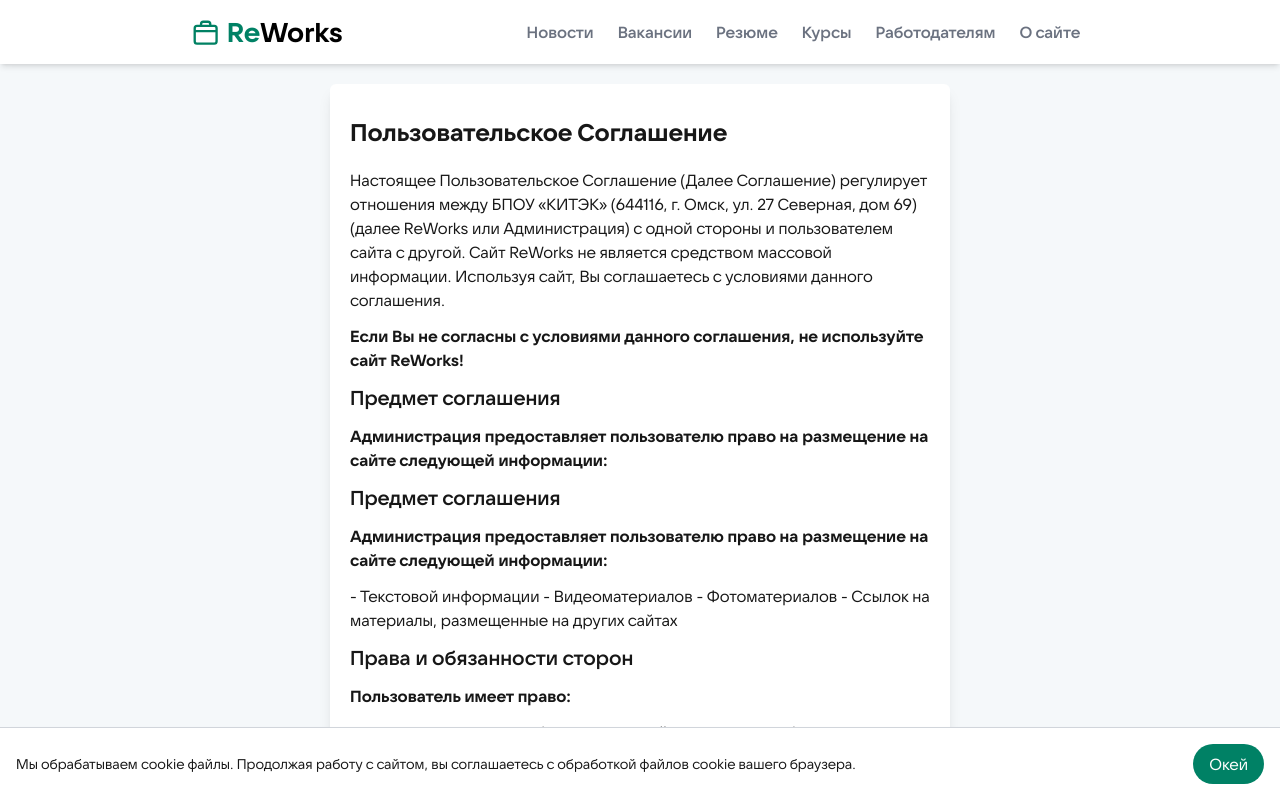
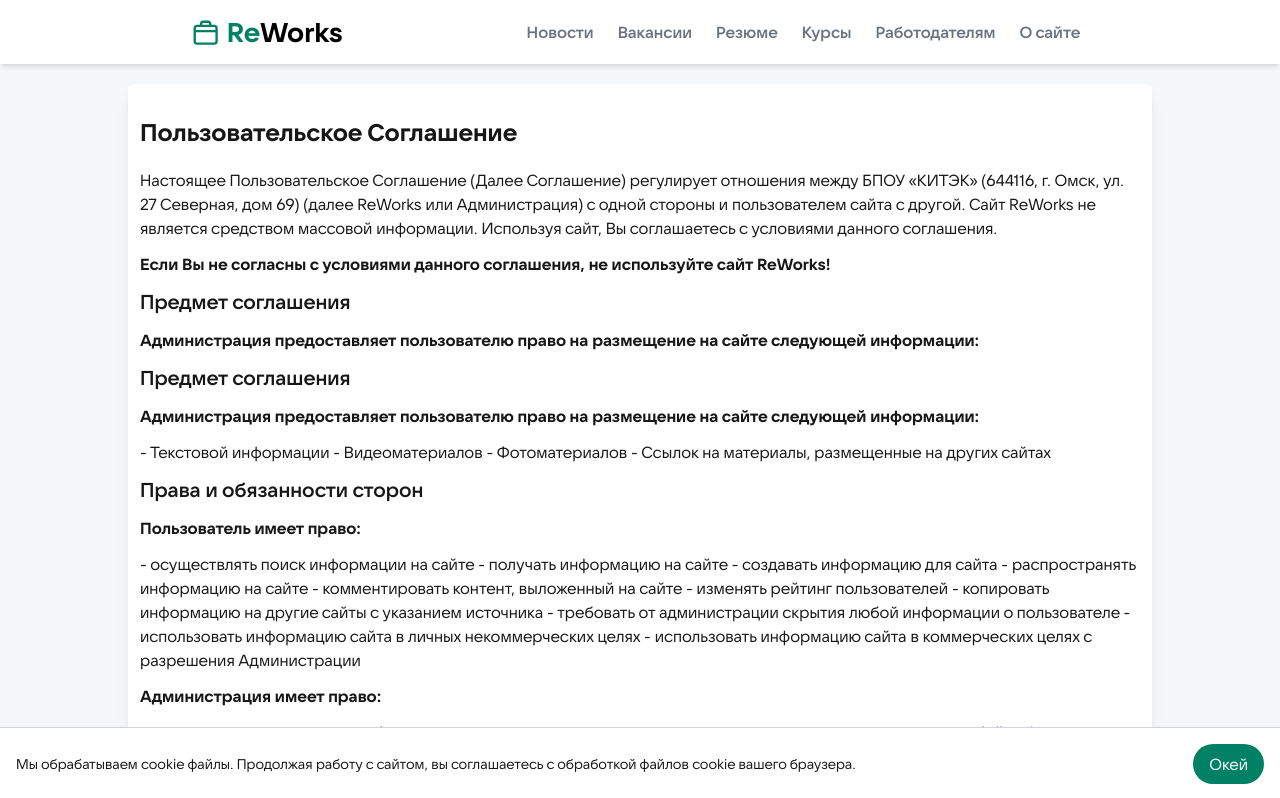
Before and after one commit to slenderik/re-works, a Next.js app: page /terms in a window 1280 px wide. Shown: the top 798 px of the page. Built offline with nearby package versions, Linux system fonts and the light colour scheme.

Commit message:
ok im tired from this naming/ I work alone. Litterly nobody see this commit

```diff
--- a/app/page.js
+++ b/app/page.js
@@ -2,7 +2,6 @@ import Search from "@/ui/shared/search";
 import NewsSlider from "@/app/ui/home/slider-news";
 import TopVacancy from "@/ui/home/top-vacancy";
 import { fetchVacancyCount } from "@/lib/data";
-import { CreateResume } from "@/ui/shared/create-buttons";
 import WrapperTemplate from "@/ui/templates/wrapper-template";
 import BigSearch from "@/ui/home/big-search"
 
--- a/app/resume/page.jsx
+++ b/app/resume/page.jsx
@@ -2,8 +2,8 @@ import Pagination from "@/ui/shared/pagination";
 import { ResumeFeed } from "@/ui/shared/page-feed";
 import { ITEMS_PER_PAGE, fetchResumeCount } from "@/lib/data";
 import MainTemplate from "@/ui/templates/main-template";
+import WrapperTemplate from "@/ui/templates/wrapper-template";
 import { SearchPageHeader } from "@/app/ui/shared/page-headers";
-import WrapperTemplate from "@/ui/templates/wrapper-template";
 
 
 export const metadata  = {
--- a/app/ui/shared/header.jsx
+++ b/app/ui/shared/header.jsx
@@ -56,8 +56,8 @@ export default function Header() {
       {/* Заднее затемнение */}
       <div
         className={`${
-          isOpen ? 'flex' : 'hidden'
-        } w-full h-full bg-black opacity-60 absolute `}
+          isOpen ? 'block' : 'hidden'
+        } w-full h-full bg-black opacity-60 absolute`}
       ></div>
 
       {/* Сама менюшка с ссылками */}
--- a/app/ui/shared/search.jsx
+++ b/app/ui/shared/search.jsx
@@ -23,7 +23,7 @@ export default function Search({placeholder}) {
   return (
     <div className={`relative flex`}>
       <label htmlFor="search" className="sr-only">
-        Найти
+        Поиск
       </label>
       <input
         id="search"
--- a/app/ui/templates/main-template.js
+++ b/app/ui/templates/main-template.js
@@ -1,6 +1,9 @@
 export default function MainTemplate({ children }) {
 	return (
-		<main className="flex flex-col h-full bg-white rounded-md px-1 py-3 md:px-5 md:py-6 gap-3 w-10/12 md:w-3/4 lg:w-1/2 shadow-lg min-h-[calc(100dvh-23rem)] whitespace-pre-wrap">
+		<main className="
+			flex flex-col bg-white rounded-md w-10/12 max-w-5xl
+			px-1 md:px-3 py-3 md:py-6
+			gap-3 shadow-lg h-full whitespace-pre-wrap">
 			{children}
 		</main>
 	);
--- a/app/vacancy/page.jsx
+++ b/app/vacancy/page.jsx
@@ -21,7 +21,7 @@ export default async function VacancyPage({searchParams}) {
     <WrapperTemplate>
       <MainTemplate>
         <SearchPageHeader
-					title="Курсы"
+					title="Вакансии"
           href="vacancy/"
 					titleItemsCount={vacancyCount}
 				/>
```
